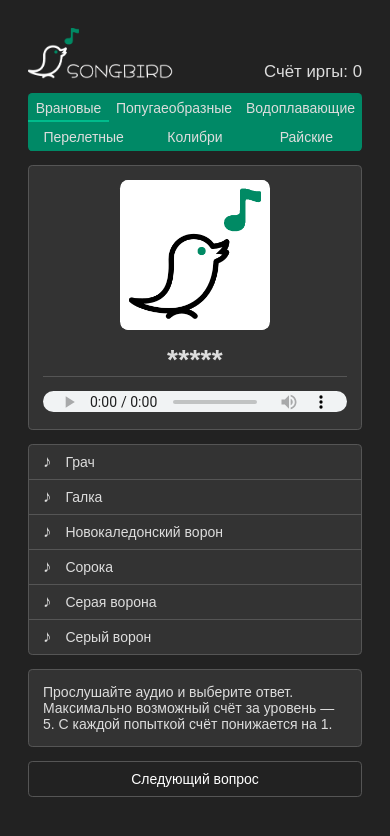
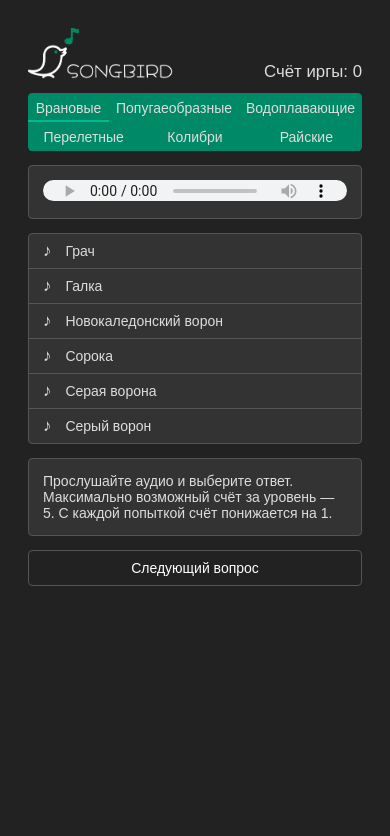
Before and after one commit to kristinand/songbird, a React app: page / in a window 390 px wide. Shown: the top 836 px of the page. Built offline with nearby package versions, Linux system fonts and the light colour scheme; a web font is replaced by a local one.

Commit message:
remove Question Component

```diff
--- a/src/components/Question/Question.css
+++ /dev/null
@@ -1,28 +0,0 @@
-.question {
-  display: flex;
-  gap: 1rem;
-}
-
-.audioContainer {
-  flex: 1;
-}
-
-@media (max-width: 500px) {
-  .question {
-    flex-direction: column;
-  }
-
-  .imageContainer {
-    margin: 0 auto;
-  }
-
-  .title {
-    margin-bottom: 1rem;
-    text-align: center;
-  }
-}
-
-.title {
-  font-size: 2rem;
-  border-bottom: 1px solid #555;
-}
--- a/src/components/Question/Question.js
+++ /dev/null
@@ -1,26 +0,0 @@
-import React from 'react';
-import classes from './Question.css';
-import hiddenBirdImage from '@assets/bird.png';
-import Audio from '../UI/Audio/Audio';
-import Card from '../UI/Card/Card';
-import ImageContainer from '../UI/ImageContainer/ImageContainer';
-
-const question = (props) => {
-  const birdName = props.isAnswerGuessed ? props.bird.name : '*****';
-  const birdImage = props.isAnswerGuessed ? props.bird.pic : hiddenBirdImage;
-  return (
-    <Card style={{gridArea: 'question'}}>
-      <div className={classes.question}>
-        <div className={classes.imageContainer}>
-          <ImageContainer birdImage={birdImage} />
-        </div>
-        <div className={classes.audioContainer}>
-          <h3 className={classes.title}>{birdName}</h3>
-          <Audio isAnswerGuessed={props.isAnswerGuessed} audio={props.bird.audio} />
-        </div>
-      </div>
-    </Card>
-  );
-};
-
-export default question;
--- a/src/components/UI/Audio/Audio.js
+++ b/src/components/UI/Audio/Audio.js
@@ -5,7 +5,7 @@ import classes from './Audio.css';
 const audio = (props) => {
   const [audioRef] = useState(React.createRef());
 
-  if (props.isAnswerGuessed) {
+  if (props.pauseAudio) {
     audioRef.current.pause();
   }
 
--- a/src/screens/GameScreen/GameScreen.js
+++ b/src/screens/GameScreen/GameScreen.js
@@ -1,10 +1,11 @@
 import React, { Component } from 'react';
 import classes from './GameScreen.css';
-import Question from '../../components/Question/Question';
 import Answers from '../../components/Answers/Answers';
 import CustomButton from '../../components/UI/CustomButton/CustomButton';
 import SelectedAnswer from '../../components/SelectedAnswer/SelectedAnswer';
 import { birdData } from '../../data/birds';
+import Card from '../../components/UI/Card/Card';
+import Audio from '../../components/UI/Audio/Audio';
 
 function getRandomNumber(min, max) {
   return Math.floor(Math.random() * (max - min) + min);
@@ -42,7 +43,9 @@ class Main extends Component {
     const answers = birdData[this.props.stage].map((birds) => birds.name);
     return (
       <main className={classes.main}>
-        <Question bird={this.state.correctAnswer} isAnswerGuessed={this.state.isAnswerGuessed} />
+        <Card style={{gridArea: 'question'}}>
+          <Audio pauseAudio={this.state.isAnswerGuessed} audio={this.state.correctAnswer.audio}/>
+        </Card>
         <Answers
           answers={answers}
           isAnswerGuessed={this.state.isAnswerGuessed}
```
